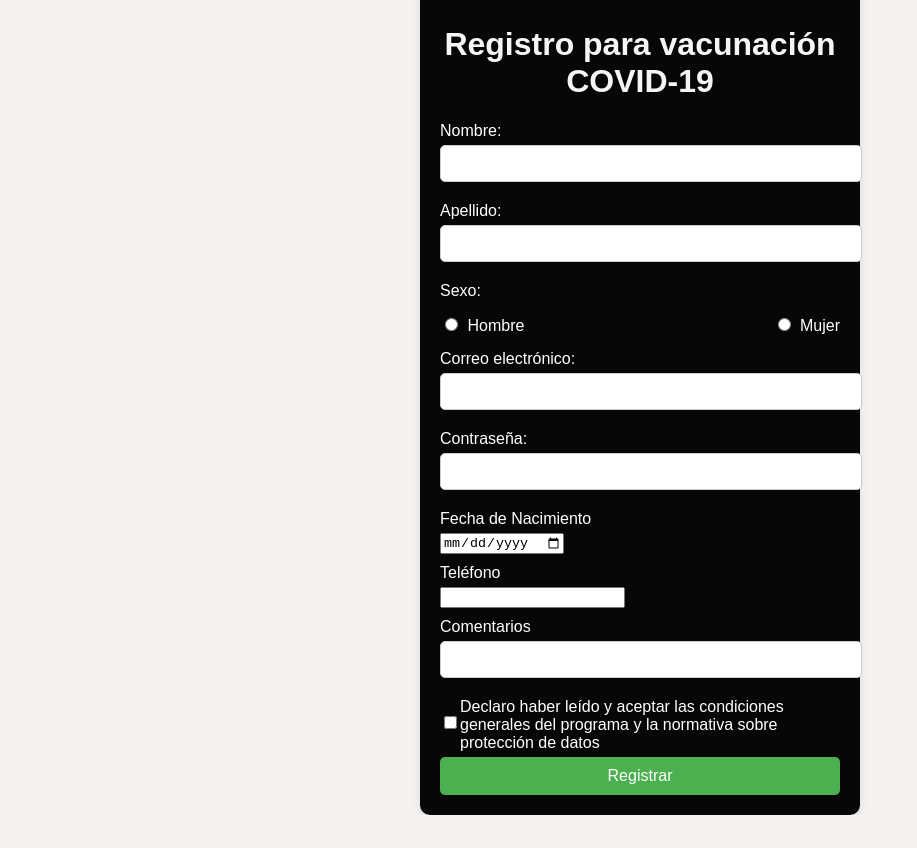
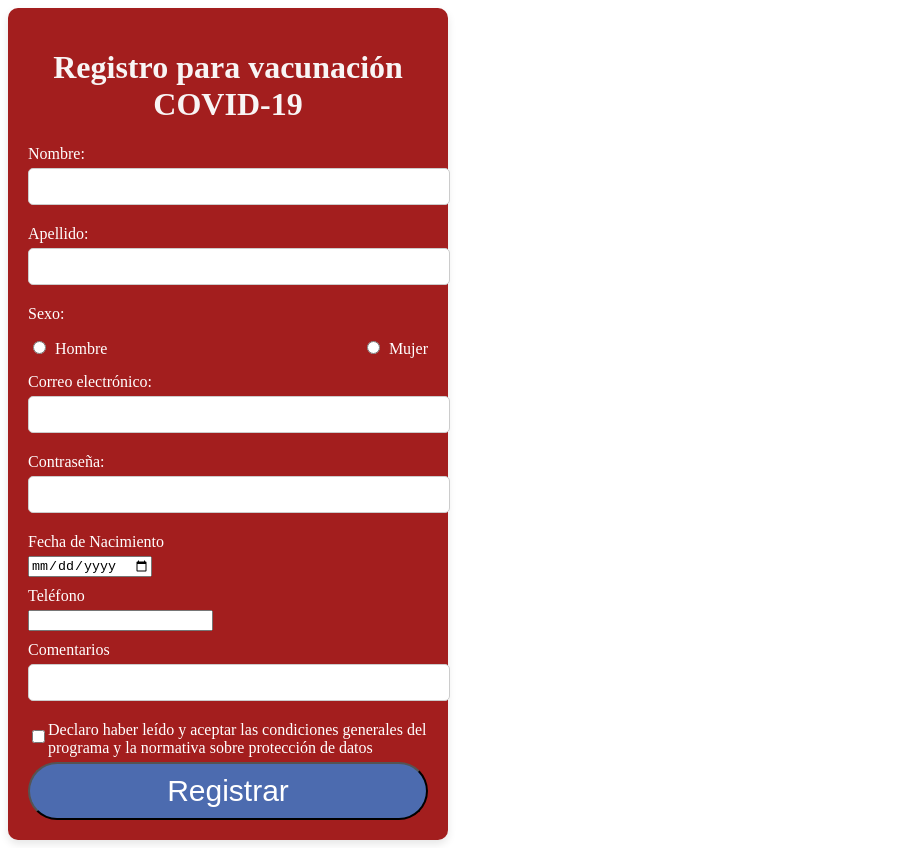
Before and after one commit to StarFront/Parcial1610, a plain HTML site: page index.html in a window 1280 px wide. Shown: the whole page, without its empty margins (0-917 px from the left). Before the commit the page ends 815 px from the top, so only its background shows below. Drawn offline with Linux system fonts and the light colour scheme.

Commit message:
segundo commit

```diff
--- a/Styles/Style.css
+++ /dev/null
@@ -1,4 +0,0 @@
-h1 {
-    font-size: 20px;
-    border: 1 px solid white;
-}
--- a/index.html
+++ b/index.html
@@ -5,17 +5,9 @@
     <meta name="viewport" content="width=device-width, initial-scale=1.0">
     <title>Formulario de registro</title>
     <style>
-        body {
-            font-family: Arial, sans-serif;
-            background-color: #f5f2f2;
-            display: flex;
-            justify-content: center;
-            align-items: center;
-            height: 100vh;
-            margin: 0;
-        }
+
         .container {
-            background-color: rgb(7, 7, 7);
+            background-color: rgb(163, 30, 30);
             padding: 20px;
             border-radius: 10px;
             box-shadow: 0 4px 8px rgba(0, 0, 0, 0.1);
@@ -24,7 +16,7 @@
         }
         h1 {
             text-align: center;
-            color: #f7f4f4;
+            color: #f8f5f5;
         }
         label {
             display: block;
@@ -55,15 +47,15 @@
         input[type="submit"] {
             width: 100%;
             padding: 10px;
-            background-color: #4CAF50;
+            background-color: #4c6baf;
             color: white;
-            border: none;
-            border-radius: 5px;
+            border:color-mix(in srgb, color percentage, color percentage);
+            border-radius: 59px;
             cursor: pointer;
-            font-size: 16px;
+            font-size: 30px;
         }
         input[type="submit"]:hover {
-            background-color: #45a049;
+            background-color: #6545a0;
         }
     </style>
 </head>
```
